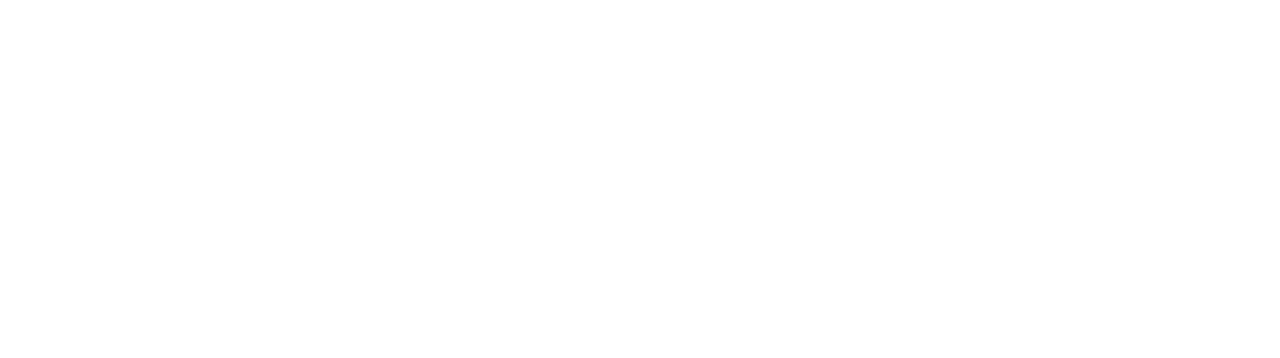
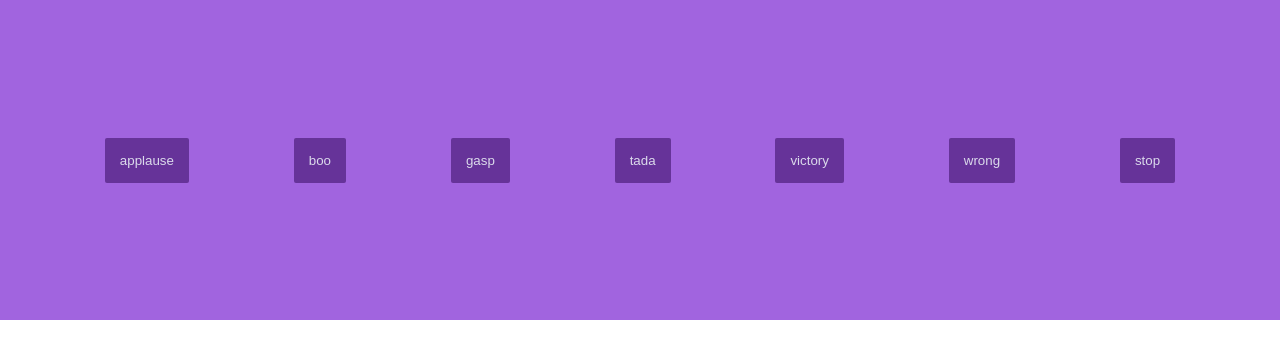
Before and after one commit to acciojob/Soundbar-Sameermd25, a website: page main.html in a window 1280 px wide. Drawn offline with Linux system fonts and the light colour scheme.

Commit message:
created a submission

```diff
--- a/main.html
+++ b/main.html
@@ -8,6 +8,9 @@
 
 <body>
 	<!-- the entire body must be written by student -->
+	<div id="container">
+
+	</div>
     <script type="text/javascript" src="./script.js">
 </script>
 
--- a/script.js
+++ b/script.js
@@ -1 +1,37 @@
 //your JS code here. If required.
+const container=document.getElementById("container");
+
+const sounds = ["applause", "boo", "gasp", "tada", "victory", "wrong","stop"];
+
+const tempDom=document.createDocumentFragment();
+for(let sound of sounds) {
+    createButton(sound);
+}
+container.appendChild(tempDom);
+
+function  createButton(sound) {
+	const button = document.createElement("button");
+    button.innerText = sound;
+    button.id=sound;
+    button.className="btn"+(sound===" stop"?"stop":"");
+    tempDom.appendChild(button);
+
+	button.addEventListener("click", () => {
+		if (sound === "stop") {
+			stopSounds();
+		} else {
+			stopSounds(); // Stop others before playing
+			const audio = new Audio(`sounds/${sound}.mp3`);
+			audio.play();
+		}
+	});
+}
+function stopSounds() {
+	// This assumes multiple audio elements are not tracked.
+	// If you want to manage currently playing audio, you'd store the instance.
+	const audios = document.getElementsByTagName("audio");
+	for (let audio of audios) {
+		audio.pause();
+		audio.currentTime = 0;
+	}
+}
--- a/styles.css
+++ b/styles.css
@@ -1 +1,23 @@
 /*  your css code here. If applicable */
+body{
+	height:100vh;
+	width:100vw;
+	margin:0;
+	padding:0;
+}
+#container{
+	background-color:#A164DF;
+	width:100%;
+	height:40%;
+	display:flex;
+	justify-content:center;
+	align-items:center;
+	justify-content:space-evenly;
+}
+.btn{
+	background-color:#663399;
+	color:#DBDAEB;
+	border:none;
+	border-radius:2px;
+	padding:15px;
+}
```
